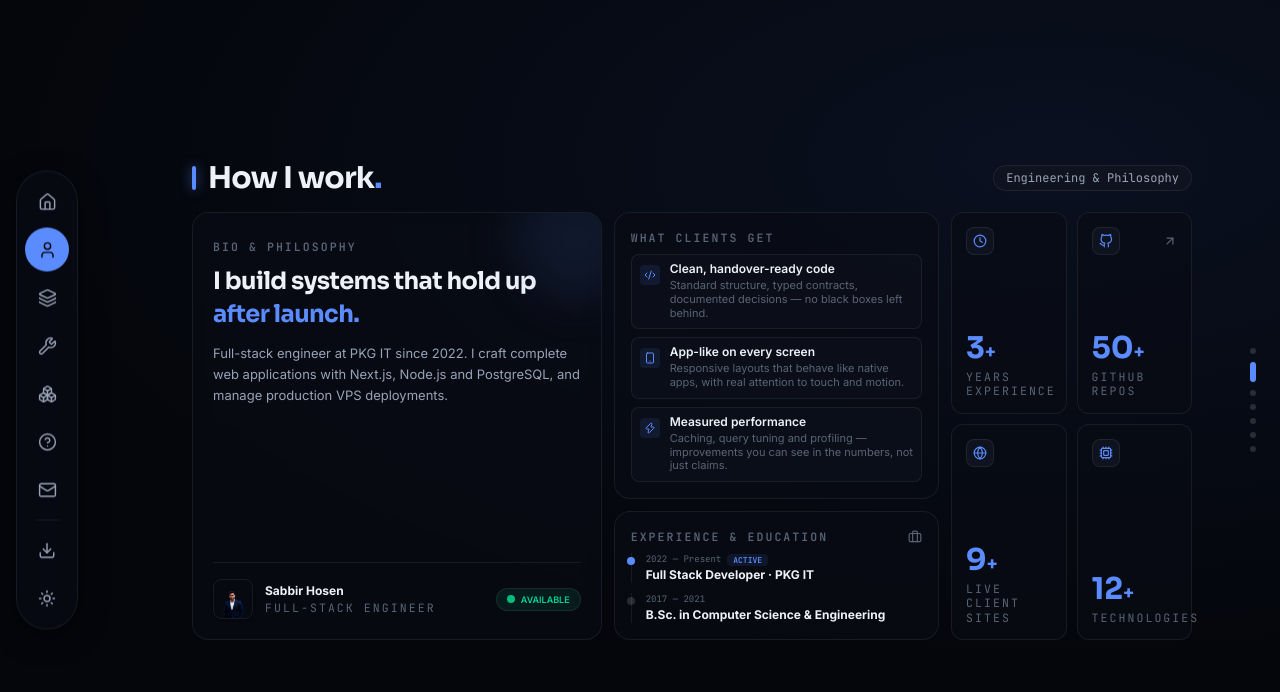
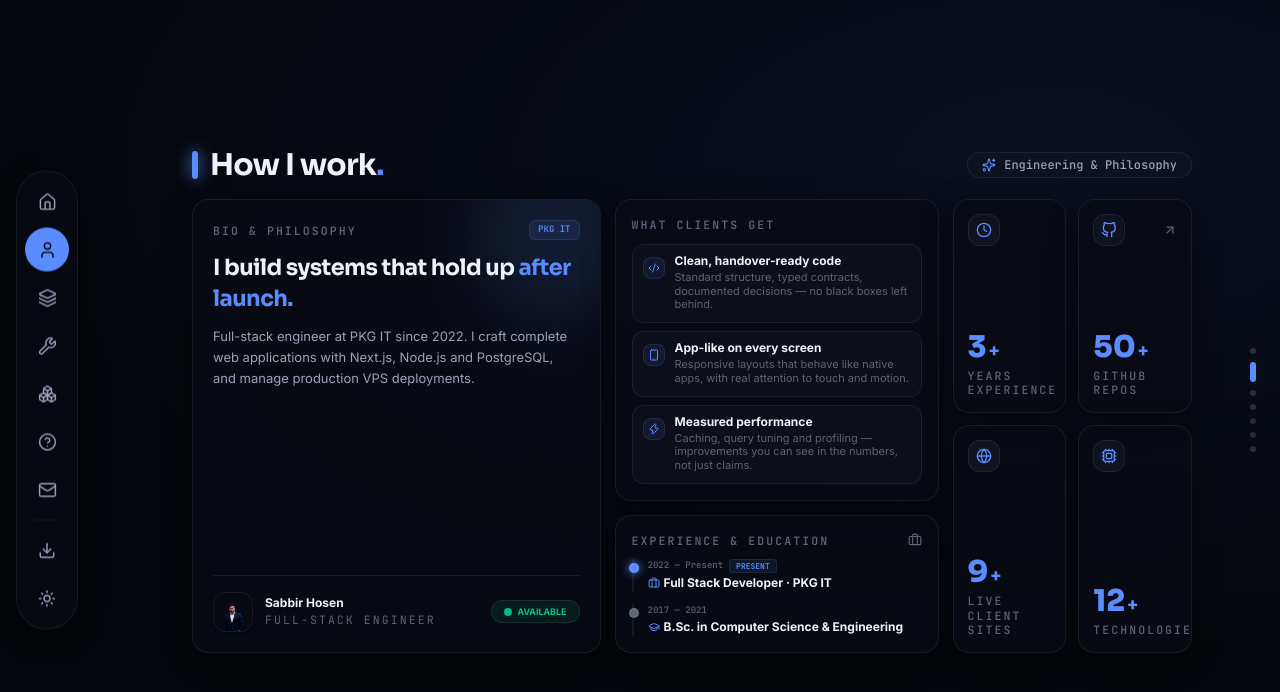
Before and after one commit to SabbirHossain-02/sabbir-portfolio, a Next.js app: page / in a window 1280 px wide. Both pictures are taken after a click on the button "About". Shown: the top 692 px of the page. Built offline with nearby package versions, Linux system fonts and the light colour scheme.

Commit message:
Elevate How I Work section with premium glassmorphism, ambient glows, and sparkles badge

```diff
--- a/src/components/sections/about.tsx
+++ b/src/components/sections/about.tsx
@@ -10,6 +10,8 @@ import {
   Smartphone,
   Zap,
   Briefcase,
+  Sparkles,
+  GraduationCap,
 } from "lucide-react";
 import { ABOUT, PROFILE } from "@/lib/site";
 import { Section, SectionInner } from "../section";
@@ -23,17 +25,37 @@ const STATS: {
   href?: string;
   iconName?: string;
   icon?: typeof Clock;
+  glowColor: string;
 }[] = [
-  { value: "3", suffix: "+", label: "Years experience", icon: Clock },
+  {
+    value: "3",
+    suffix: "+",
+    label: "Years experience",
+    icon: Clock,
+    glowColor: "from-blue-500/20 to-cyan-500/5",
+  },
   {
     value: "50",
     suffix: "+",
     label: "GitHub Repos",
     href: PROFILE.socials.github,
     iconName: "github",
+    glowColor: "from-purple-500/20 to-indigo-500/5",
   },
-  { value: "9", suffix: "+", label: "Live client sites", icon: Globe },
-  { value: "12", suffix: "+", label: "Technologies", icon: Cpu },
+  {
+    value: "9",
+    suffix: "+",
+    label: "Live client sites",
+    icon: Globe,
+    glowColor: "from-emerald-500/20 to-teal-500/5",
+  },
+  {
+    value: "12",
+    suffix: "+",
+    label: "Technologies",
+    icon: Cpu,
+    glowColor: "from-amber-500/20 to-orange-500/5",
+  },
 ];
 
 const HIGHLIGHT_ICONS = [Code2, Smartphone, Zap];
@@ -42,37 +64,51 @@ export function About() {
   return (
     <Section id="about">
       <SectionInner className="!py-2 md:!py-3">
-        {/* Section Header - Integrated & Compact */}
-        <div className="mb-3 flex items-center gap-3 sm:mb-4">
+        {/* Section Header - Premium Bar */}
+        <div className="mb-3.5 flex items-center justify-between gap-3 sm:mb-4">
+          <div className="flex items-center gap-3">
             <span
               aria-hidden
-            className="h-6 w-1 shrink-0 rounded-full bg-accent shadow-[0_0_12px_color-mix(in_srgb,var(--accent)_60%,transparent)]"
+              className="h-7 w-1.5 shrink-0 rounded-full bg-gradient-to-b from-accent to-accent-2 shadow-[0_0_16px_var(--accent)]"
             />
             <h2 className="font-display text-2xl font-bold tracking-tight text-ink sm:text-3xl">
               How I work<span className="text-accent">.</span>
             </h2>
-          <span className="ml-auto hidden rounded-full border border-line bg-surface-2 px-3 py-1 font-mono text-xs text-muted sm:inline-block">
+          </div>
+
+          <div className="inline-flex items-center gap-2 rounded-full border border-line bg-surface-2/80 px-3.5 py-1 backdrop-blur">
+            <Sparkles className="h-3.5 w-3.5 text-accent" />
+            <span className="font-mono text-xs font-medium text-muted">
               Engineering &amp; Philosophy
             </span>
           </div>
+        </div>
 
-        {/* 3-Column Ultra-Compact Bento Grid (Fits completely inside viewport) */}
-        <div className="stagger grid grid-cols-1 gap-3 md:grid-cols-12">
+        {/* 3-Column Ultra-Compact Bento Grid */}
+        <div className="stagger grid grid-cols-1 gap-3.5 md:grid-cols-12">
           {/* Column 1: Bio & Profile Anchor (5 cols) */}
-          <div className="group relative flex flex-col justify-between overflow-hidden rounded-2xl border border-line bg-surface/70 p-5 backdrop-blur transition-all duration-300 hover:border-line-strong md:col-span-5">
+          <div className="group relative flex flex-col justify-between overflow-hidden rounded-2xl border border-line-strong/80 bg-surface/80 p-5 shadow-[var(--shadow-md)] backdrop-blur-2xl transition-all duration-300 hover:border-accent/50 hover:shadow-[0_12px_35px_rgba(91,140,255,0.12)] md:col-span-5">
+            {/* Ambient backlight glow */}
             <div
               aria-hidden
-              className="pointer-events-none absolute -right-10 -top-10 h-32 w-32 rounded-full bg-accent/10 blur-xl transition-opacity duration-500 group-hover:bg-accent/20"
+              className="pointer-events-none absolute -right-10 -top-10 h-40 w-40 rounded-full bg-gradient-to-br from-accent/20 to-accent-2/10 blur-2xl transition-opacity duration-500 group-hover:opacity-100"
             />
 
-            <div>
-              <span className="label font-mono text-[10px] font-semibold uppercase tracking-widest text-accent">
+            <div className="relative z-10">
+              <div className="flex items-center justify-between">
+                <span className="label font-mono text-[10px] font-bold uppercase tracking-widest text-accent">
                   Bio &amp; Philosophy
                 </span>
-              <h3 className="mt-2 font-display text-xl font-bold leading-snug tracking-tight text-ink sm:text-2xl">
+                <span className="rounded-md border border-accent/20 bg-accent/10 px-2 py-0.5 font-mono text-[9px] font-semibold text-accent">
+                  PKG IT
+                </span>
+              </div>
+
+              <h3 className="mt-3 font-display text-xl font-bold leading-snug tracking-tight text-ink sm:text-[1.4rem]">
                 I build systems that hold up{" "}
                 <span className="text-gradient">after launch.</span>
               </h3>
+
               <p className="mt-3 text-xs leading-relaxed text-muted sm:text-[13px]">
                 Full-stack engineer at PKG IT since 2022. I craft complete web
                 applications with Next.js, Node.js and PostgreSQL, and manage
@@ -80,8 +116,8 @@ export function About() {
               </p>
             </div>
 
-            <div className="mt-5 flex items-center gap-3 border-t border-line pt-4">
-              <span className="h-10 w-10 shrink-0 overflow-hidden rounded-lg border border-line-strong shadow-sm">
+            <div className="relative z-10 mt-5 flex items-center gap-3 border-t border-line/80 pt-4">
+              <span className="h-10 w-10 shrink-0 overflow-hidden rounded-xl border border-line-strong shadow-sm transition-transform duration-300 group-hover:scale-105">
                 <Portrait src={PROFILE.portrait} />
               </span>
               <div className="min-w-0 flex-1">
@@ -92,7 +128,7 @@ export function About() {
                   Full-Stack Engineer
                 </div>
               </div>
-              <span className="inline-flex items-center gap-1.5 rounded-full border border-emerald-500/30 bg-emerald-500/10 px-2.5 py-1 text-[9px] font-semibold uppercase text-emerald-400">
+              <span className="inline-flex items-center gap-1.5 rounded-full border border-emerald-500/30 bg-emerald-500/10 px-3 py-1 text-[9px] font-semibold uppercase text-emerald-400">
                 <span className="relative flex h-2 w-2">
                   <span className="absolute inline-flex h-full w-full animate-ping rounded-full bg-emerald-400 opacity-75"></span>
                   <span className="relative inline-flex h-2 w-2 rounded-full bg-emerald-500"></span>
@@ -103,10 +139,10 @@ export function About() {
           </div>
 
           {/* Column 2: What Clients Get & Experience (4 cols) */}
-          <div className="flex flex-col gap-3 md:col-span-4">
+          <div className="flex flex-col gap-3.5 md:col-span-4">
             {/* What Clients Get */}
-            <div className="rounded-2xl border border-line bg-surface/70 p-4 backdrop-blur">
-              <span className="label mb-2 block font-mono text-[10px] font-semibold uppercase tracking-widest text-accent">
+            <div className="group rounded-2xl border border-line-strong/80 bg-surface/80 p-4 shadow-[var(--shadow-md)] backdrop-blur-2xl transition-all duration-300 hover:border-accent/40">
+              <span className="label mb-2.5 block font-mono text-[10px] font-bold uppercase tracking-widest text-accent">
                 What clients get
               </span>
               <div className="space-y-2">
@@ -115,13 +151,13 @@ export function About() {
                   return (
                     <div
                       key={h.title}
-                      className="flex items-start gap-2.5 rounded-lg border border-line/50 bg-surface-2/50 p-2 transition-colors hover:bg-surface-2"
+                      className="flex items-start gap-2.5 rounded-xl border border-line/60 bg-surface-2/60 p-2.5 backdrop-blur transition-all duration-200 hover:border-accent/30 hover:bg-surface-2"
                     >
-                      <span className="mt-0.5 grid h-5 w-5 shrink-0 place-items-center rounded bg-accent/10 text-accent">
+                      <span className="mt-0.5 grid h-5.5 w-5.5 shrink-0 place-items-center rounded-lg border border-accent/20 bg-accent/10 text-accent">
                         <HighlightIcon className="h-3 w-3" strokeWidth={2} />
                       </span>
                       <div>
-                        <div className="text-[12px] font-semibold leading-none text-ink">
+                        <div className="text-[12px] font-bold leading-none text-ink">
                           {h.title}
                         </div>
                         <div className="mt-1 text-[11px] leading-tight text-dim">
@@ -135,30 +171,42 @@ export function About() {
             </div>
 
             {/* Experience Timeline */}
-            <div className="rounded-2xl border border-line bg-surface/70 p-4 backdrop-blur">
-              <div className="mb-2 flex items-center justify-between">
-                <span className="label font-mono text-[10px] font-semibold uppercase tracking-widest text-accent">
+            <div className="group rounded-2xl border border-line-strong/80 bg-surface/80 p-4 shadow-[var(--shadow-md)] backdrop-blur-2xl transition-all duration-300 hover:border-accent/40">
+              <div className="mb-2.5 flex items-center justify-between">
+                <span className="label font-mono text-[10px] font-bold uppercase tracking-widest text-accent">
                   Experience &amp; Education
                 </span>
-                <Briefcase className="h-3.5 w-3.5 text-dim" />
+                <Briefcase className="h-3.5 w-3.5 text-dim transition-colors group-hover:text-accent" />
               </div>
-              <div className="space-y-2.5">
+              <div className="space-y-3">
                 {ABOUT.timeline.map((t, i) => (
-                  <div key={t.title} className="relative border-l border-line pl-3.5">
+                  <div
+                    key={t.title}
+                    className="relative border-l-2 border-line/80 pl-3.5"
+                  >
                     <span
-                      className={`absolute -left-[4.5px] top-1 h-2 w-2 rounded-full ${
-                        i === 0 ? "bg-accent" : "bg-line-strong"
+                      className={`absolute -left-[5px] top-1 h-2.5 w-2.5 rounded-full border-2 border-surface ${
+                        i === 0
+                          ? "bg-accent shadow-[0_0_8px_var(--accent)]"
+                          : "bg-dim"
                       }`}
                     />
                     <div className="flex items-center gap-1.5">
-                      <span className="font-mono text-[9px] text-dim">{t.when}</span>
+                      <span className="font-mono text-[9px] font-medium text-dim">
+                        {t.when}
+                      </span>
                       {i === 0 && (
-                        <span className="rounded bg-accent/10 px-1.5 py-0.2 font-mono text-[8px] font-semibold text-accent">
-                          ACTIVE
+                        <span className="rounded border border-accent/20 bg-accent/10 px-1.5 py-0.2 font-mono text-[8px] font-bold text-accent">
+                          PRESENT
                         </span>
                       )}
                     </div>
-                    <div className="text-[12px] font-bold leading-snug text-ink">
+                    <div className="mt-0.5 flex items-center gap-1 text-[12px] font-bold leading-snug text-ink">
+                      {i === 1 ? (
+                        <GraduationCap className="h-3 w-3 shrink-0 text-accent" />
+                      ) : (
+                        <Briefcase className="h-3 w-3 shrink-0 text-accent" />
+                      )}
                       {t.title}
                     </div>
                   </div>
@@ -168,40 +216,60 @@ export function About() {
           </div>
 
           {/* Column 3: 4 Stat Cards in 2x2 Grid (3 cols) */}
-          <div className="grid grid-cols-2 gap-2.5 md:col-span-3">
+          <div className="grid grid-cols-2 gap-3 md:col-span-3">
             {STATS.map((s) => {
               const IconComp = s.icon;
               const cardContent = (
                 <>
-                  <div className="flex items-center justify-between">
-                    <span className="grid h-7 w-7 place-items-center rounded-lg border border-line bg-surface-2 text-accent">
+                  <div className="relative z-10 flex items-center justify-between">
+                    <span className="grid h-8 w-8 place-items-center rounded-xl border border-line bg-surface-2 text-accent shadow-inner transition-transform duration-300 group-hover:scale-110 group-hover:border-accent/30 group-hover:bg-accent/10">
                       {s.iconName ? (
-                        <Icon name={s.iconName} className="h-3.5 w-3.5" strokeWidth={2} />
+                        <Icon
+                          name={s.iconName}
+                          className="h-4 w-4"
+                          strokeWidth={2}
+                        />
                       ) : IconComp ? (
-                        <IconComp className="h-3.5 w-3.5" strokeWidth={2} />
+                        <IconComp className="h-4 w-4" strokeWidth={2} />
                       ) : null}
                     </span>
                     {s.href && (
-                      <ArrowUpRight className="h-3.5 w-3.5 text-dim group-hover:text-accent" />
+                      <ArrowUpRight className="h-3.5 w-3.5 text-dim transition-all duration-200 group-hover:-translate-y-0.5 group-hover:translate-x-0.5 group-hover:text-accent" />
                     )}
                   </div>
-                  <div className="mt-3">
-                    <div className="font-display text-2xl font-bold text-ink sm:text-3xl">
+                  <div className="relative z-10 mt-3.5">
+                    <div className="font-display text-2xl font-extrabold text-ink sm:text-3xl">
                       <span className="text-gradient">{s.value}</span>
-                      {s.suffix && <span className="text-lg text-accent">{s.suffix}</span>}
+                      {s.suffix && (
+                        <span className="ml-0.5 font-bold text-accent text-lg">
+                          {s.suffix}
+                        </span>
+                      )}
                     </div>
-                    <div className="label mt-1 text-[10px] leading-tight text-muted">
+                    <div className="label mt-1 text-[10px] font-medium leading-tight text-muted">
                       {s.label}
                     </div>
                   </div>
+
+                  {/* Soft subtle glow on hover */}
+                  <div
+                    aria-hidden
+                    className={`pointer-events-none absolute inset-0 bg-gradient-to-br ${s.glowColor} opacity-0 transition-opacity duration-300 group-hover:opacity-100`}
+                  />
                 </>
               );
 
               const cls =
-                "group flex flex-col justify-between rounded-xl border border-line bg-surface/70 p-3.5 backdrop-blur transition-all duration-200 hover:-translate-y-0.5 hover:border-accent/40 hover:bg-surface";
+                "group relative flex flex-col justify-between overflow-hidden rounded-2xl border border-line-strong/80 bg-surface/80 p-3.5 shadow-[var(--shadow-md)] backdrop-blur-2xl transition-all duration-300 hover:-translate-y-1 hover:border-accent/50 hover:shadow-[0_8px_25px_rgba(91,140,255,0.12)]";
 
               return s.href ? (
-                <a key={s.label} href={s.href} target="_blank" rel="noopener noreferrer" className={cls}>
+                <a
+                  key={s.label}
+                  href={s.href}
+                  target="_blank"
+                  rel="noopener noreferrer"
+                  className={cls}
+                >
                   {cardContent}
                 </a>
               ) : (
```
Lines whose indentation alone changed are shown as unchanged.
